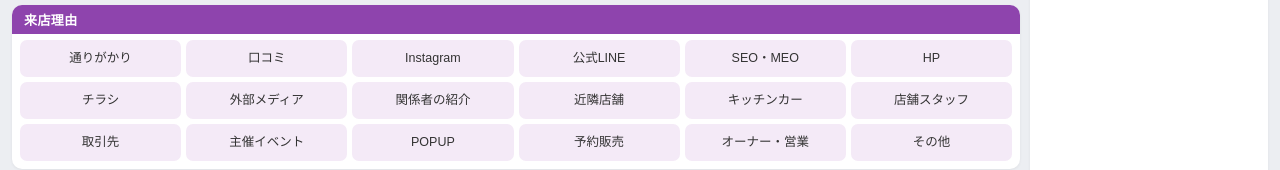
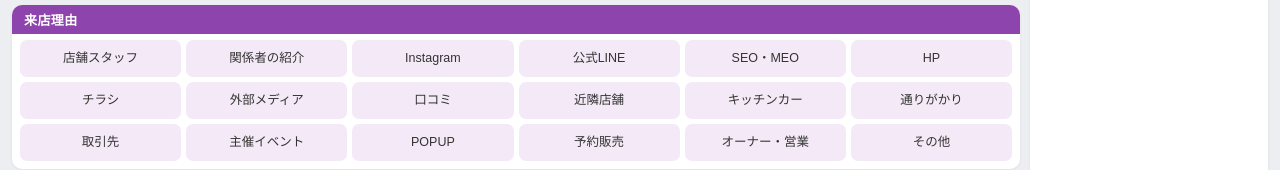
Before and after one commit to kento1294/customer-tracker, a plain HTML site: page index.html in a window 1280 px wide. Shown: the part 320-490 px from the top of the page. Drawn offline with Linux system fonts and the light colour scheme.

Commit message:
Add files via upload

```diff
--- a/index.html
+++ b/index.html
@@ -321,8 +321,8 @@ const CATEGORIES = [
   { id: "purchase_reason", label: "購入理由", color: "#F39C12", colorLight: "#FEF5E0",
     options: ["プレゼント","自分用","プレゼント+自分用","予約販売","購入なし（来店のみ）"], cols: 5, mobileCols: 3 },
   { id: "visit_reason", label: "来店理由", color: "#8E44AD", colorLight: "#F4EAF7",
-    options: ["通りがかり","口コミ","Instagram","公式LINE","SEO・MEO","HP",
-      "チラシ","外部メディア","関係者の紹介","近隣店舗","キッチンカー","店舗スタッフ",
+    options: ["店舗スタッフ","関係者の紹介","Instagram","公式LINE","SEO・MEO","HP",
+      "チラシ","外部メディア","口コミ","近隣店舗","キッチンカー","通りがかり",
       "取引先","主催イベント","POPUP","予約販売","オーナー・営業","その他"], cols: 6, mobileCols: 3 },
 ];
 
```
